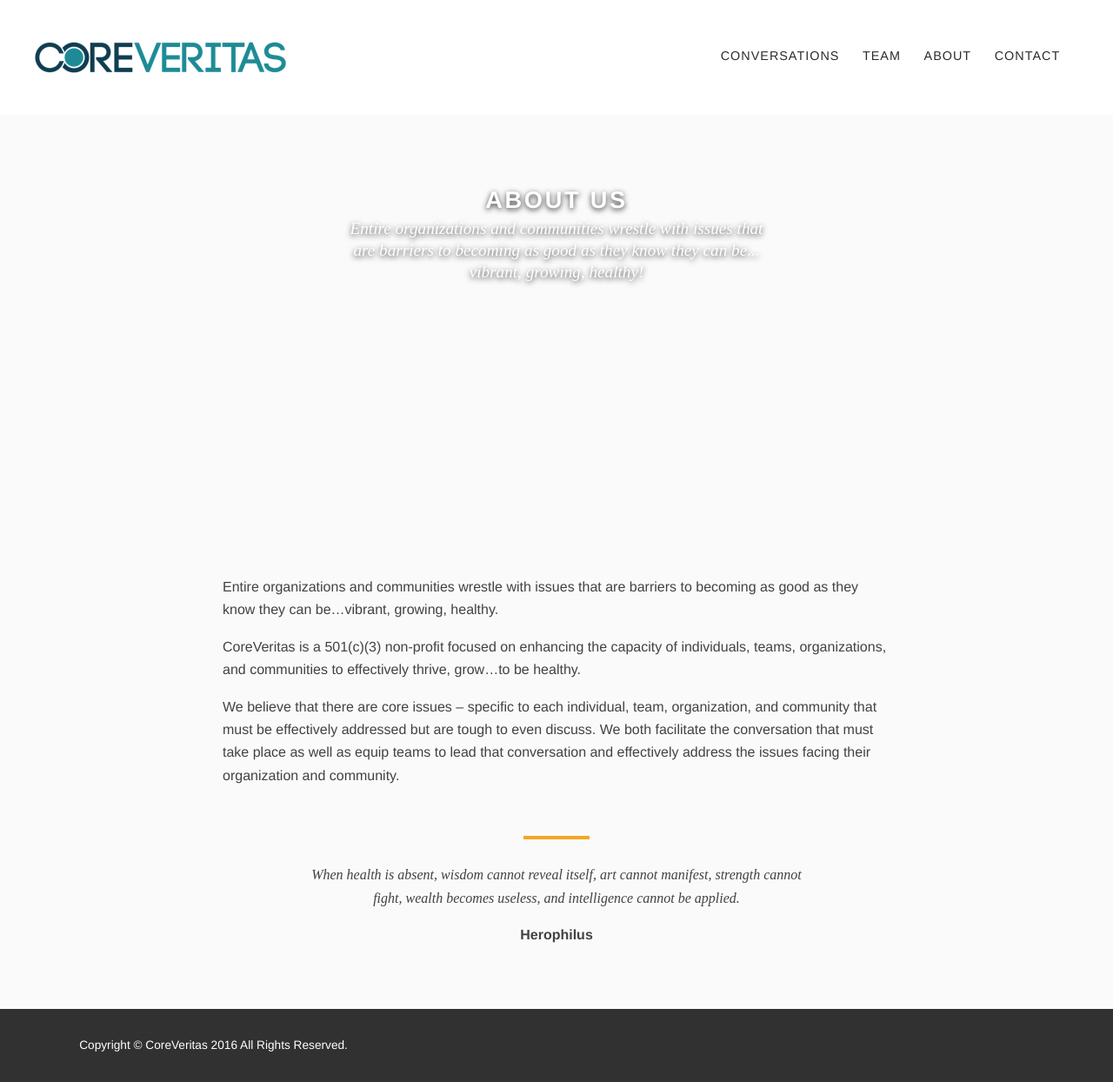
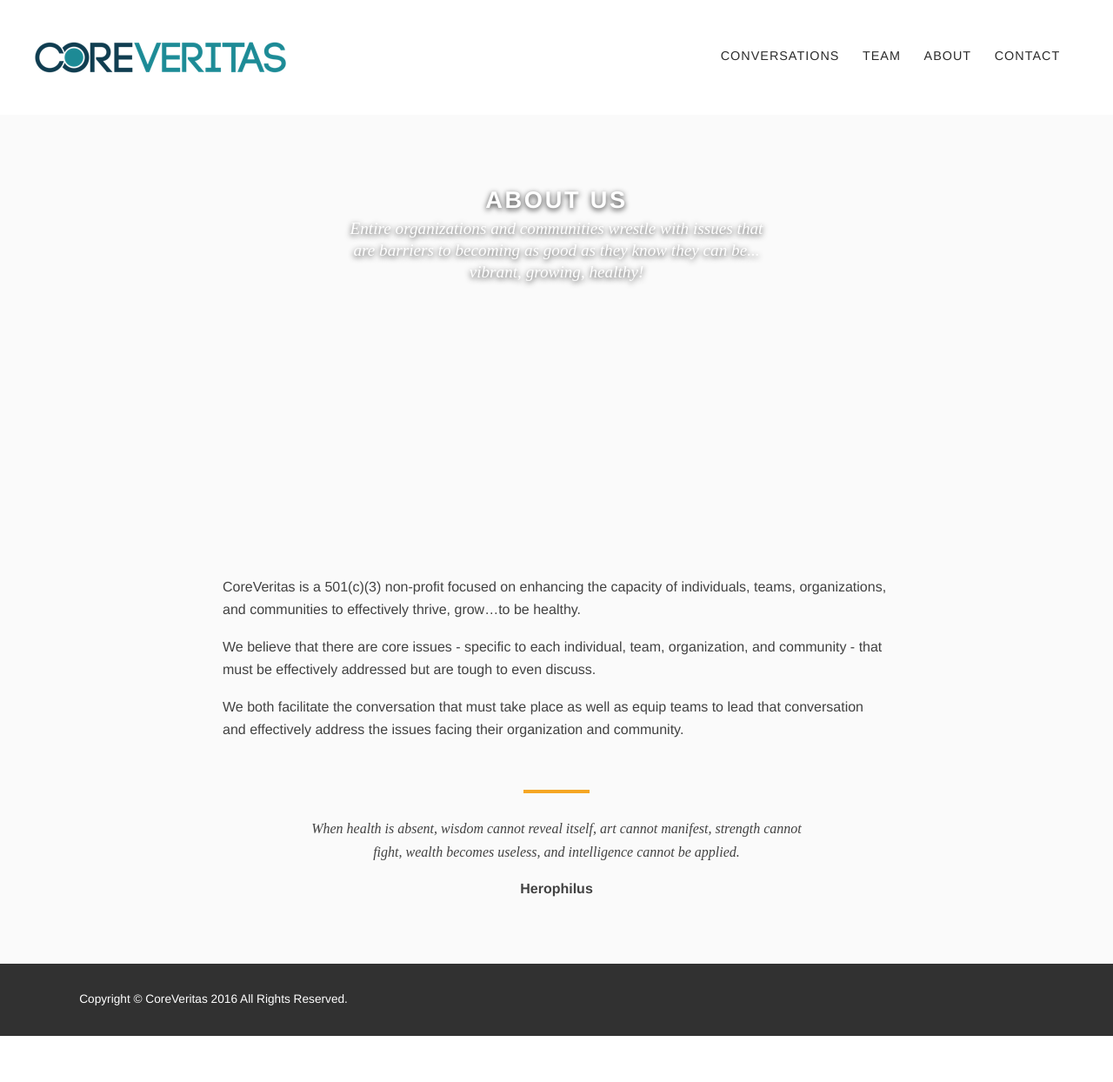
Before and after one commit to michaeldmcqueen/coreveritas.org, a Jekyll site: the page built from pages/about/index.md, in a window 1280 px wide. Shown: the whole page at 87% size. Built offline with Jekyll 4.4.1, drawn with Linux system fonts in a browser that asks for light colours; nearby versions of some CDN libraries; after the commit the page ends 1191 px from its top, so only the background shows below that.

Commit message:
Updated '/pages/about/index.md' via CloudCannon

```diff
--- a/pages/about/index.md
+++ b/pages/about/index.md
@@ -8,8 +8,9 @@
 quote_attribute: Herophilus
 ---
 
-Entire organizations and communities wrestle with issues that are barriers to becoming as good as they know they can be…vibrant, growing, healthy.
 
 CoreVeritas is a 501(c)(3) non-profit focused on enhancing the capacity of individuals, teams, organizations, and communities to effectively thrive, grow…to be healthy.
 
-We believe that there are core issues – specific to each individual, team, organization, and community that must be effectively addressed but are tough to even discuss.  We both facilitate the conversation that must take place as well as equip teams to lead that conversation and effectively address the issues facing their organization and community.
+We believe that there are core issues - specific to each individual, team, organization, and community - that must be effectively addressed but are tough to even discuss.
+
+We both facilitate the conversation that must take place as well as equip teams to lead that conversation and effectively address the issues facing their organization and community.
```
